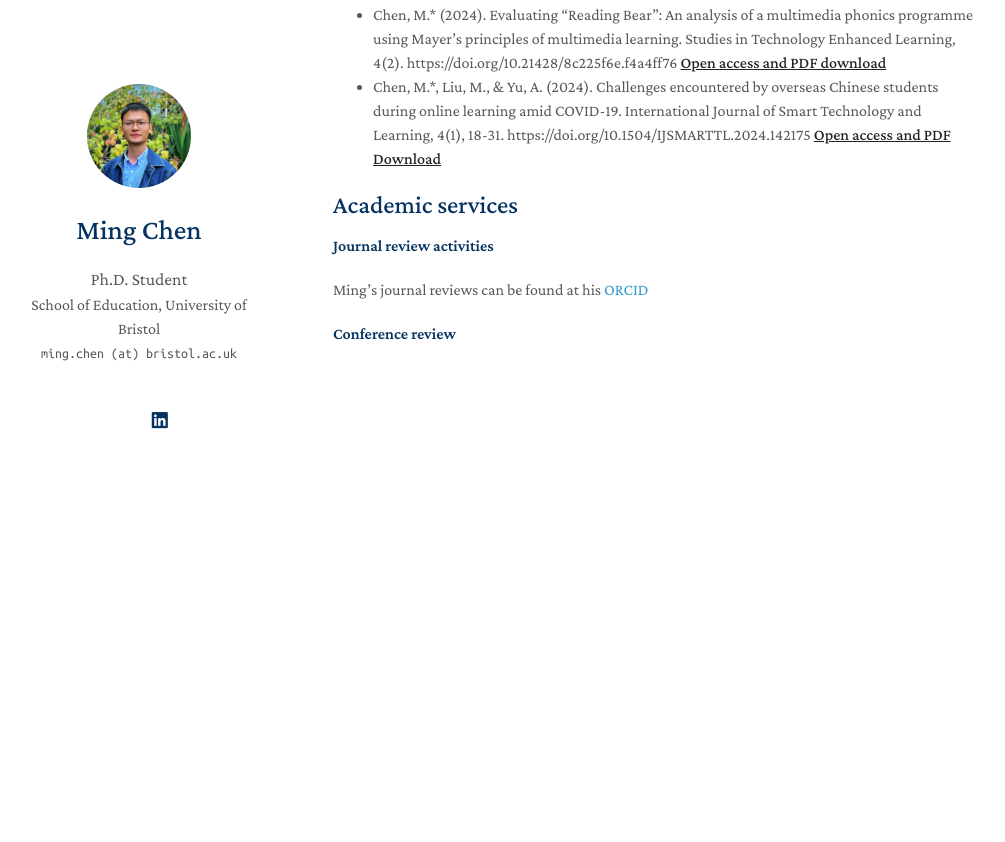
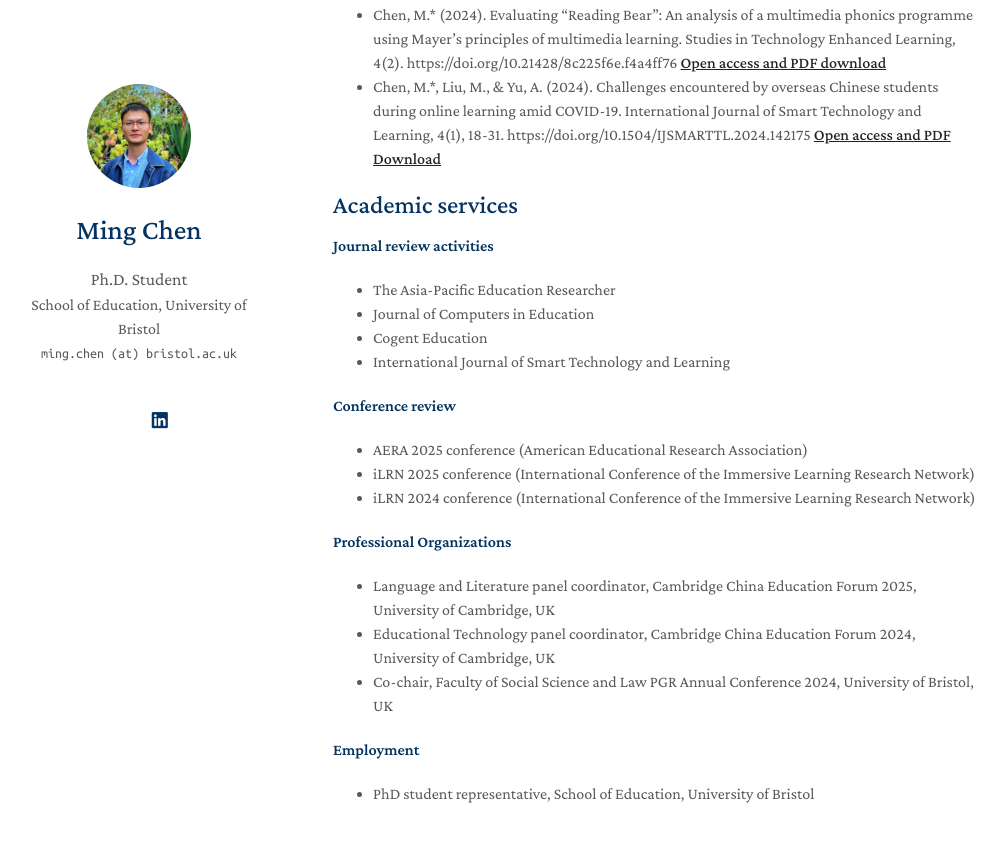
Before and after one commit to EricMingChen/EricMingChen.github.io, a Jekyll site: the page built from index.md, in a window 1280 px wide and 900 px high, scrolled down 673 px. Shown: the top 842 px of the window, without its empty margins (137-1142 px from the left). Built offline with Jekyll 4.4.1, drawn with Linux system fonts in a browser that asks for light colours; a style sheet for code colours, icons or effects is not loaded; before the commit the page ends 1113 px from its top, so only the background shows below that.

Commit message:
Update index.md

```diff
--- a/index.md
+++ b/index.md
@@ -1,6 +1,8 @@
 ---
 layout: homepage
 ---
+
+
 Ming Chen is a fully funded PhD student at the [School of Education, University of Bristol](https://research-information.bris.ac.uk/en/persons/ming-chen). He obtained his MA in Digital Technologies, Communication, and Education from Manchester Institute of Education, The University of Manchester.
 
 ## Research Interests
@@ -16,7 +18,6 @@ Ming Chen is a fully funded PhD student at the [School of Education, University
 Ming's publications can be found below, or at [Google Scholar](https://scholar.google.com/citations?user=bhmuN8YAAAAJ&hl=en), [ResearchGate](https://www.researchgate.net/profile/Ming-Chen-174) and [ORCID](https://orcid.org/0000-0003-4099-1606).
 
 (*Corresponding authors)
-
 - Chen, M., & Islam, A. Y. M. (Under review) A Synthesis of Systematic Reviews and Meta-Analyses on Virtual Reality-Assisted Language Learning. International Journal of Human-Computer Interaction.
 - Liu, M., Chen, M.*, Zhong, L., Hua, W., & Pan, F. (2025). The development of research literacy among early career teachers in China: an exploratory study. International Journal of Higher Education and Sustainability, 5(2), 155 - 176. https://doi.org/10.1504/IJHES.2024.143684
 [**<ins>Open access and PDF download</ins>**](https://www.researchgate.net/publication/386127750_The_development_of_research_literacy_among_early_career_teachers_in_China_An_exploratory_study/link/6745f43a359dcb4d9d3ab10b/download?_tp=eyJjb250ZXh0Ijp7ImZpcnN0UGFnZSI6InByb2ZpbGUiLCJwYWdlIjoicHVibGljYXRpb24iLCJwcmV2aW91c1BhZ2UiOiJwcm9maWxlIn19)
@@ -27,6 +28,21 @@ Ming's publications can be found below, or at [Google Scholar](https://scholar.g
 ## Academic services
 
 #### Journal review activities
-Ming's journal reviews can be found at his [ORCID](https://orcid.org/0000-0003-4099-1606)
+
+- The Asia-Pacific Education Researcher
+- Journal of Computers in Education
+- Cogent Education
+- International Journal of Smart Technology and Learning
 
 #### Conference review
+- AERA 2025 conference (American Educational Research Association)
+- iLRN 2025 conference (International Conference of the Immersive Learning Research Network)
+- iLRN 2024 conference (International Conference of the Immersive Learning Research Network)
+
+#### Professional Organizations
+- Language and Literature panel coordinator, Cambridge China Education Forum 2025, University of Cambridge, UK
+- Educational Technology panel coordinator, Cambridge China Education Forum 2024, University of Cambridge, UK
+- Co-chair, Faculty of Social Science and Law PGR Annual Conference 2024, University of Bristol, UK
+
+#### Employment
+- PhD student representative, School of Education, University of Bristol
```
